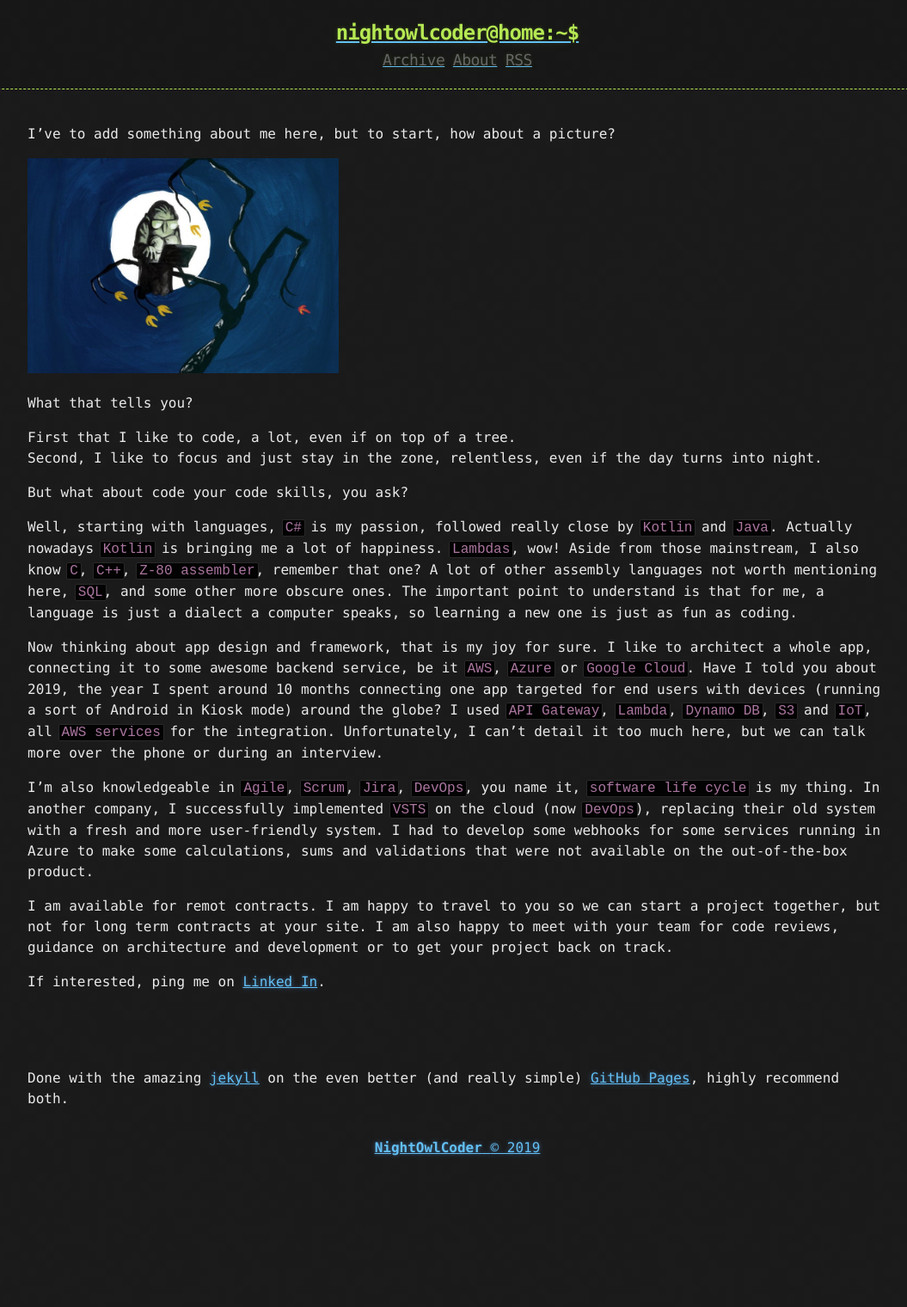
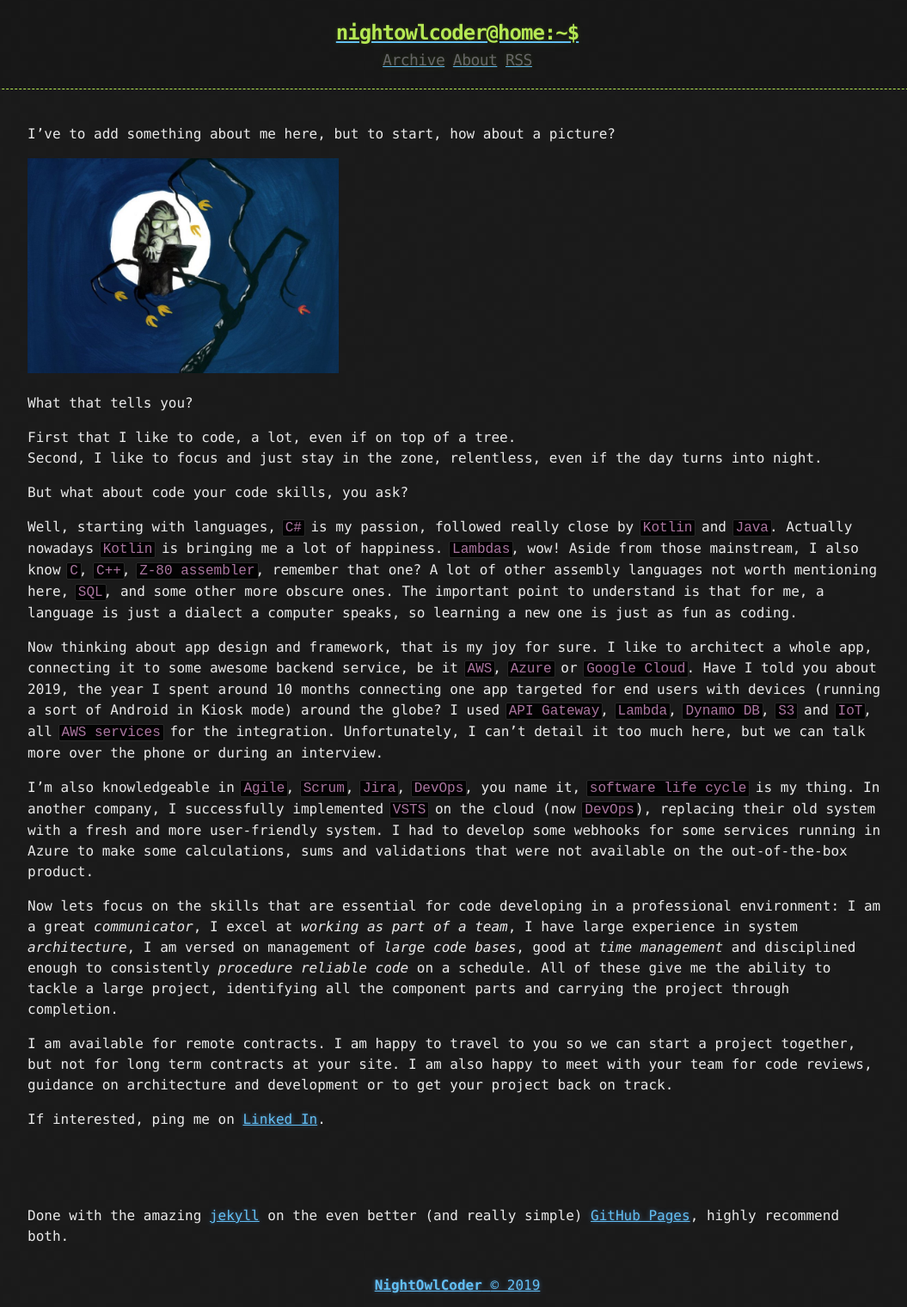
Before and after one commit to NightOwlCoder/NightOwlCoder.github.io, a Jekyll site: the page built from about.md, in a window 1280 px wide. Shown: the whole page at 86% size, without its empty margins (108-1163 px from the left). Built offline with Jekyll 4.4.1, drawn with Linux system fonts in a browser that asks for light colours; before the commit the page ends 1360 px from its top, so only the background shows below that.

Commit message:
updating about page

```diff
--- a/about.md
+++ b/about.md
@@ -21,7 +21,10 @@ Now thinking about app design and framework, that is my joy for sure. I like to
 
 I’m also knowledgeable in `Agile`, `Scrum`, `Jira`, `DevOps`, you name it, `software life cycle` is my thing. In another company, I successfully implemented `VSTS` on the cloud (now `DevOps`), replacing their old system with a fresh and more user-friendly system. I had to develop some webhooks for some services running in Azure to make some calculations, sums and validations that were not available on the out-of-the-box product.<br>
 
-I am available for remot contracts. I am happy to travel to you so we can start a project together, but not for long term contracts at your site.
+Now lets focus on the skills that are essential for code developing in a professional environment: I am a great *communicator*, I excel at *working as part of a team*, I have large experience in system *architecture*, I am versed on management of *large code bases*, good at *time management* and disciplined enough to consistently *procedure reliable code* on a schedule.
+All of these give me the ability to tackle a large project, identifying all the component parts and carrying the project through completion.
+
+I am available for remote contracts. I am happy to travel to you so we can start a project together, but not for long term contracts at your site.
 I am also happy to meet with your team for code reviews, guidance on architecture and development or to get your project back on track.
 
 If interested, ping me on [Linked In](https://www.linkedin.com/in/sergioibagy/){:target="_blank"}.<br><br><br><br>
```
Also changed, not shown: _includes/twitter_plug.html (line endings or trailing spaces).
